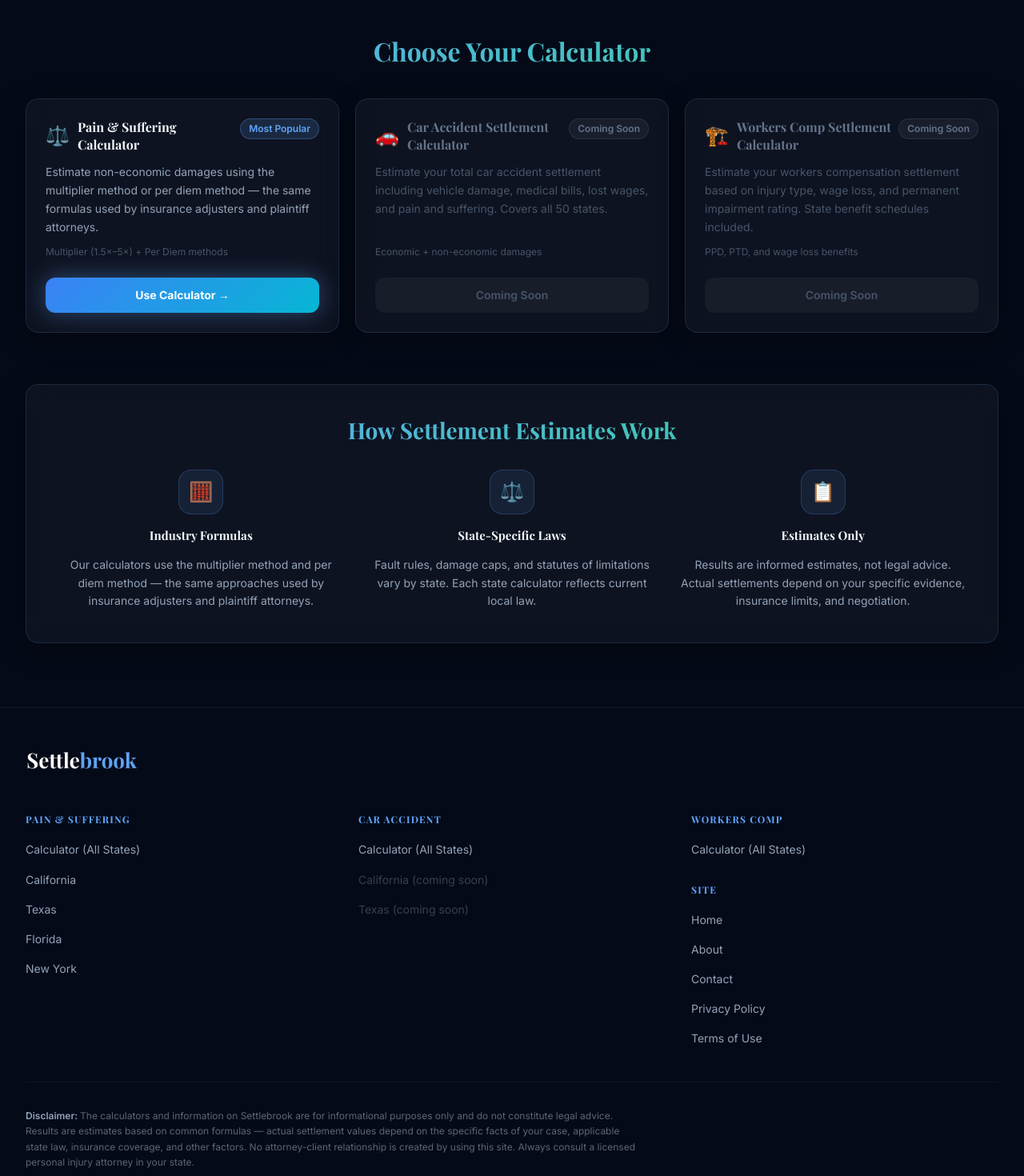
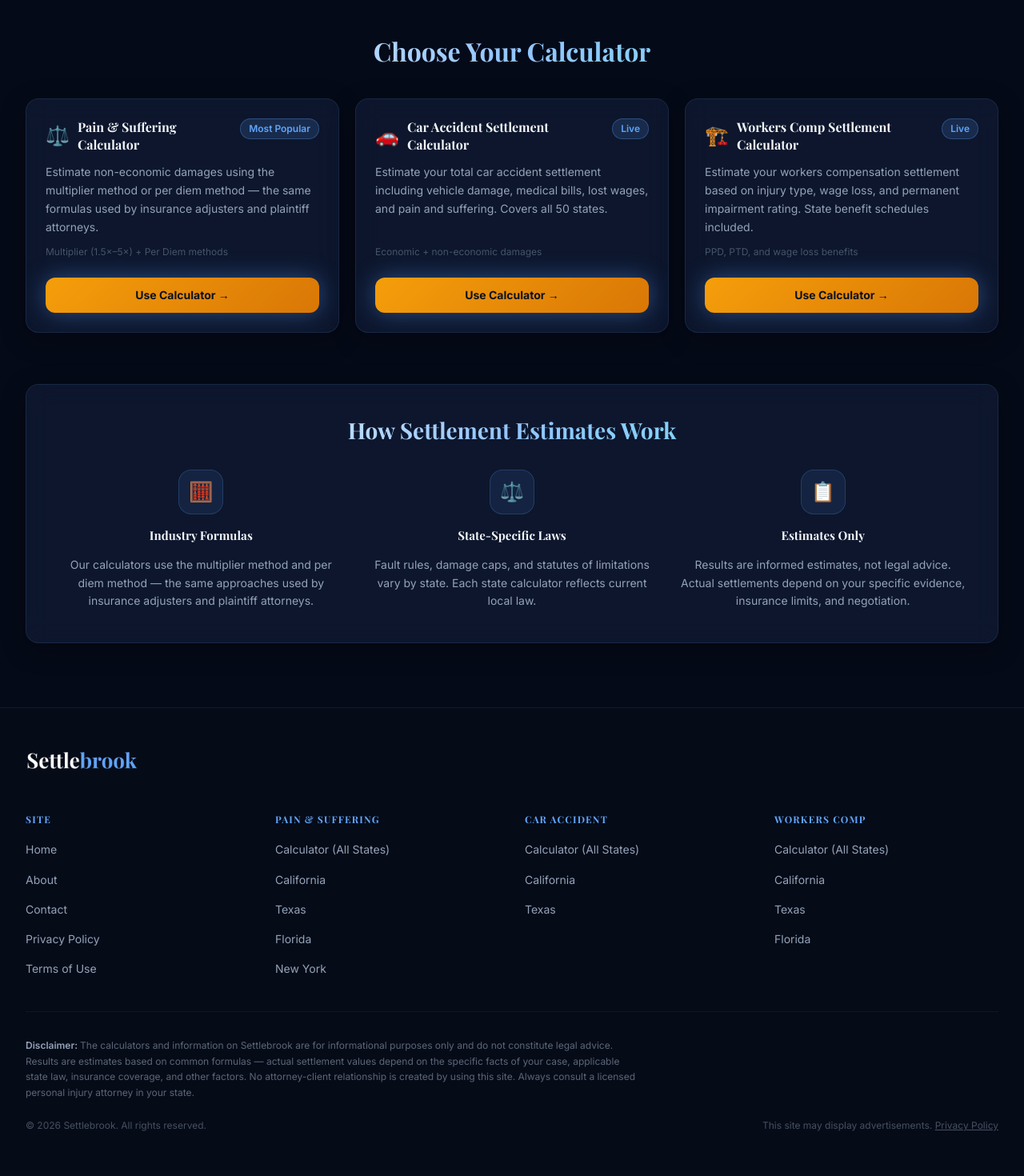
Before and after one commit to ab-554/settlebrook, a Next.js app: page / in a window 1280 px wide. Shown: the part 880-2350 px from the top of the page at 80% size. Built offline with nearby package versions, Linux system fonts and the light colour scheme.

Commit message:
Redesign footer to 4 columns, hero gradient consistent across all pages, update footer links

```diff
--- a/app/car-accident-settlement-calculator/[state]/page.tsx
+++ b/app/car-accident-settlement-calculator/[state]/page.tsx
@@ -329,7 +329,7 @@ export default function StateCarAccidentPage({ params }: { params: { state: stri
       <main className="min-h-screen" style={{ backgroundColor: '#050A18' }}>
 
         {/* ── PAGE HEADER ── */}
-        <header style={{ backgroundColor: '#0D1526', borderBottom: '1px solid rgba(99,179,237,0.10)' }}>
+        <header style={{ background: 'linear-gradient(180deg, #0D1B3E 0%, #091426 35%, #060C1A 70%, #050A14 100%)', borderBottom: '1px solid rgba(99,179,237,0.10)' }}>
           <div className="max-w-7xl mx-auto px-6 sm:px-8 py-7 sm:py-9">
             <BreadcrumbNav items={[
               { label: 'Home', href: '/' },
--- a/app/car-accident-settlement-calculator/page.tsx
+++ b/app/car-accident-settlement-calculator/page.tsx
@@ -134,7 +134,7 @@ export default function CarAccidentCalculatorPage() {
       <main className="min-h-screen" style={{ backgroundColor: '#050A18' }}>
 
         {/* ── PAGE HEADER ── */}
-        <header style={{ backgroundColor: '#0D1526', borderBottom: '1px solid rgba(99,179,237,0.10)' }}>
+        <header style={{ background: 'linear-gradient(180deg, #0D1B3E 0%, #091426 35%, #060C1A 70%, #050A14 100%)', borderBottom: '1px solid rgba(99,179,237,0.10)' }}>
           <div className="max-w-7xl mx-auto px-6 sm:px-8 py-7 sm:py-9">
             <BreadcrumbNav items={[
               { label: 'Home', href: '/' },
--- a/app/globals.css
+++ b/app/globals.css
@@ -11,7 +11,7 @@
   --font-body: 'Inter', 'Source Sans 3', system-ui, sans-serif;
 
   /* Backgrounds */
-  --bg-base:       #050A18;
+  --bg-base:       #080D1A;
   --bg-secondary:  #0D1526;
   --bg-card:       rgba(255, 255, 255, 0.04);
 
@@ -46,7 +46,7 @@
 @layer base {
   html {
     scroll-behavior: smooth;
-    background-color: var(--bg-base);
+    background-color: #080D1A;
     color: var(--text-body);
     font-family: var(--font-body);
     font-size: 16px;
@@ -54,7 +54,7 @@
   }
 
   body {
-    background-color: var(--bg-base);
+    background-color: #080D1A;
     color: var(--text-body);
   }
 
@@ -123,7 +123,7 @@
   .heading-gradient {
     font-family: var(--font-display);
     font-weight: 700;
-    background: linear-gradient(135deg, #60A5FA, #34D399);
+    background: linear-gradient(135deg, #FFFFFF 0%, #93C5FD 50%, #67E8F9 100%);
     -webkit-background-clip: text;
     -webkit-text-fill-color: transparent;
     background-clip: text;
@@ -137,10 +137,10 @@
 
   /* ── Glass card ── */
   .glass-card {
-    background: var(--bg-card);
+    background: rgba(15, 25, 50, 0.8);
     backdrop-filter: blur(16px);
     -webkit-backdrop-filter: blur(16px);
-    border: 1px solid var(--border-card);
+    border: 1px solid rgba(99, 179, 237, 0.12);
     border-radius: 16px;
     box-shadow: 0 8px 32px rgba(0, 0, 0, 0.3);
     transition: all 0.3s ease;
@@ -152,8 +152,8 @@
 
   /* ── Button primary ── */
   .btn-primary {
-    background: var(--gradient-btn);
-    color: #ffffff;
+    background: linear-gradient(135deg, #F59E0B, #D97706);
+    color: #0B1220;
     font-weight: 700;
     border-radius: 12px;
     transition: all 0.2s ease;
--- a/app/layout.tsx
+++ b/app/layout.tsx
@@ -97,7 +97,7 @@ export default function RootLayout({ children }: { children: React.ReactNode })
       </head>
       <body
         className="antialiased min-h-screen flex flex-col"
-        style={{ backgroundColor: '#050A18', color: '#E2E8F0', fontFamily: 'var(--font-body)' }}
+        style={{ backgroundColor: '#080D1A', color: '#E2E8F0', fontFamily: 'var(--font-body)' }}
       >
         <a
           href="#main-content"
--- a/app/page.tsx
+++ b/app/page.tsx
@@ -32,8 +32,8 @@ const TOOLS = [
     title: 'Car Accident Settlement Calculator',
     description: 'Estimate your total car accident settlement including vehicle damage, medical bills, lost wages, and pain and suffering. Covers all 50 states.',
     stats: 'Economic + non-economic damages',
-    badge: 'Coming Soon',
-    available: false,
+    badge: 'Live',
+    available: true,
     icon: '🚗',
   },
   {
@@ -41,8 +41,8 @@ const TOOLS = [
     title: 'Workers Comp Settlement Calculator',
     description: 'Estimate your workers compensation settlement based on injury type, wage loss, and permanent impairment rating. State benefit schedules included.',
     stats: 'PPD, PTD, and wage loss benefits',
-    badge: 'Coming Soon',
-    available: false,
+    badge: 'Live',
+    available: true,
     icon: '🏗️',
   },
 ]
@@ -50,7 +50,7 @@ const TOOLS = [
 const TRUST_BADGES = [
   { icon: '🛡️', label: 'No Signup Required' },
   { icon: '🔒', label: 'No Personal Data Collected' },
-  { icon: '✅', label: 'Updated for 2025 State Laws' },
+  { icon: '✅', label: 'Updated for 2026 State Laws' },
   { icon: '⚡', label: 'Instant Results' },
 ]
 
@@ -92,7 +92,7 @@ export default function HomePage() {
           className="relative overflow-hidden flex flex-col items-center justify-center text-center px-4"
           style={{
             minHeight: '100vh',
-            background: 'radial-gradient(ellipse at top, #1E3A5F 0%, #050A18 70%)',
+            background: 'linear-gradient(180deg, #0D1B3E 0%, #091426 35%, #060C1A 70%, #050A14 100%)',
           }}
         >
           {/* Orbs */}
@@ -148,9 +148,9 @@ export default function HomePage() {
             {/* H1 */}
             <h1
               className="animate-fade-in-up-d1 heading-gradient"
-              style={{ fontSize: 'clamp(36px, 6vw, 60px)', fontWeight: 700, lineHeight: 1.1, letterSpacing: '-0.02em' }}
+              style={{ fontSize: 'clamp(38px, 5.5vw, 64px)', fontWeight: 800, lineHeight: 1.1, letterSpacing: '-0.02em' }}
             >
-              Free Personal Injury<br />Settlement Calculators
+              Know what your injury claim<br />is really worth
             </h1>
 
             {/* Sub */}
@@ -158,8 +158,7 @@ export default function HomePage() {
               className="animate-fade-in-up-d2 max-w-2xl text-lg leading-relaxed"
               style={{ color: '#94A3B8' }}
             >
-              Estimate your injury settlement using the same formulas used by insurance adjusters
-              and plaintiff attorneys. Free, instant, and covers all 50 states.
+              Get a calm, data-backed estimate of your settlement in minutes — built from real personal injury outcomes. No pressure, no spam.
             </p>
 
             {/* Trust badges */}
--- a/app/pain-and-suffering-calculator/[state]/page.tsx
+++ b/app/pain-and-suffering-calculator/[state]/page.tsx
@@ -132,7 +132,7 @@ export default function StatePainSufferingPage({ params }: { params: { state: st
       <main className="min-h-screen" style={{ backgroundColor: '#050A18' }}>
 
         {/* ── PAGE HEADER ── */}
-        <header style={{ backgroundColor: '#0D1526', borderBottom: '1px solid rgba(99,179,237,0.10)' }}>
+        <header style={{ background: 'linear-gradient(180deg, #0D1B3E 0%, #091426 35%, #060C1A 70%, #050A14 100%)', borderBottom: '1px solid rgba(99,179,237,0.10)' }}>
           <div className="max-w-7xl mx-auto px-6 sm:px-8 py-7 sm:py-9">
             <BreadcrumbNav items={[
               { label: 'Home', href: '/' },
--- a/app/pain-and-suffering-calculator/page.tsx
+++ b/app/pain-and-suffering-calculator/page.tsx
@@ -124,7 +124,7 @@ export default function PainSufferingCalculatorPage() {
       <main className="min-h-screen" style={{ backgroundColor: '#050A18' }}>
 
         {/* ── PAGE HEADER ── */}
-        <header style={{ backgroundColor: '#0D1526', borderBottom: '1px solid rgba(99,179,237,0.10)' }}>
+        <header style={{ background: 'linear-gradient(180deg, #0D1B3E 0%, #091426 35%, #060C1A 70%, #050A14 100%)', borderBottom: '1px solid rgba(99,179,237,0.10)' }}>
           <div className="max-w-7xl mx-auto px-6 sm:px-8 py-7 sm:py-9">
             <BreadcrumbNav items={[
               { label: 'Home', href: '/' },
--- a/app/workers-comp-settlement-calculator/[state]/page.tsx
+++ b/app/workers-comp-settlement-calculator/[state]/page.tsx
@@ -195,7 +195,7 @@ export default function StateWorkersCompPage({ params }: { params: { state: stri
       <main className="min-h-screen" style={{ backgroundColor: '#050A18' }}>
 
         {/* ── PAGE HEADER / HERO ── */}
-        <header style={{ backgroundColor: '#0D1526', borderBottom: '1px solid rgba(99,179,237,0.10)' }}>
+        <header style={{ background: 'linear-gradient(180deg, #0D1B3E 0%, #091426 35%, #060C1A 70%, #050A14 100%)', borderBottom: '1px solid rgba(99,179,237,0.10)' }}>
           <div className="max-w-7xl mx-auto px-6 sm:px-8 py-7 sm:py-9">
             <BreadcrumbNav items={[
               { label: 'Home', href: '/' },
--- a/app/workers-comp-settlement-calculator/page.tsx
+++ b/app/workers-comp-settlement-calculator/page.tsx
@@ -144,7 +144,7 @@ export default function WorkersCompCalculatorPage() {
       <main className="min-h-screen" style={{ backgroundColor: '#050A18' }}>
 
         {/* ── PAGE HEADER / HERO ── */}
-        <header style={{ backgroundColor: '#0D1526', borderBottom: '1px solid rgba(99,179,237,0.10)' }}>
+        <header style={{ background: 'linear-gradient(180deg, #0D1B3E 0%, #091426 35%, #060C1A 70%, #050A14 100%)', borderBottom: '1px solid rgba(99,179,237,0.10)' }}>
           <div className="max-w-7xl mx-auto px-6 sm:px-8 py-7 sm:py-9">
             <BreadcrumbNav items={[
               { label: 'Home', href: '/' },
--- a/components/layout/Footer.tsx
+++ b/components/layout/Footer.tsx
@@ -14,7 +14,7 @@ export default function Footer() {
     <footer
       className="mt-auto"
       style={{
-        backgroundColor: '#050A18',
+        backgroundColor: '#060B18',
         borderTop: '1px solid rgba(99,179,237,0.10)',
       }}
     >
@@ -27,7 +27,29 @@ export default function Footer() {
           </Link>
         </div>
 
-        <div className="grid grid-cols-2 sm:grid-cols-3 gap-8 mb-10">
+        <div className="grid grid-cols-2 sm:grid-cols-4 gap-8 mb-10">
+
+          {/* Site */}
+          <div>
+            <h3 className="text-xs font-bold uppercase tracking-widest mb-4" style={{ color: '#60A5FA' }}>
+              Site
+            </h3>
+            <ul className="flex flex-col gap-2.5">
+              {[
+                { href: '/', label: 'Home' },
+                { href: '/about/', label: 'About' },
+                { href: '/contact/', label: 'Contact' },
+                { href: '/privacy-policy/', label: 'Privacy Policy' },
+                { href: '/terms-of-use/', label: 'Terms of Use' },
+              ].map((link) => (
+                <li key={link.href}>
+                  <Link href={link.href} className="text-sm transition-colors" style={{ color: '#94A3B8' }}>
+                    {link.label}
+                  </Link>
+                </li>
+              ))}
+            </ul>
+          </div>
 
           {/* Pain & Suffering */}
           <div>
@@ -61,45 +83,48 @@ export default function Footer() {
                   Calculator (All States)
                 </Link>
               </li>
-              {priorityStates.slice(0, 2).map((state) => (
-                <li key={state.slug}>
-                  <span className="text-sm" style={{ color: 'rgba(148,163,184,0.35)' }}>{state.name} (coming soon)</span>
-                </li>
-              ))}
+              <li>
+                <Link href="/car-accident-settlement-calculator/california/" className="text-sm transition-colors" style={{ color: '#94A3B8' }}>
+                  California
+                </Link>
+              </li>
+              <li>
+                <Link href="/car-accident-settlement-calculator/texas/" className="text-sm transition-colors" style={{ color: '#94A3B8' }}>
+                  Texas
+                </Link>
+              </li>
             </ul>
           </div>
 
-          {/* Workers Comp + Site */}
+          {/* Workers Comp */}
           <div>
             <h3 className="text-xs font-bold uppercase tracking-widest mb-4" style={{ color: '#60A5FA' }}>
               Workers Comp
             </h3>
-            <ul className="flex flex-col gap-2.5 mb-7">
+            <ul className="flex flex-col gap-2.5">
               <li>
                 <Link href="/workers-comp-settlement-calculator/" className="text-sm transition-colors" style={{ color: '#94A3B8' }}>
                   Calculator (All States)
                 </Link>
               </li>
-            </ul>
-            <h3 className="text-xs font-bold uppercase tracking-widest mb-4" style={{ color: '#60A5FA' }}>
-              Site
-            </h3>
-            <ul className="flex flex-col gap-2.5">
-              {[
-                { href: '/', label: 'Home' },
-                { href: '/about/', label: 'About' },
-                { href: '/contact/', label: 'Contact' },
-                { href: '/privacy-policy/', label: 'Privacy Policy' },
-                { href: '/terms-of-use/', label: 'Terms of Use' },
-              ].map((link) => (
-                <li key={link.href}>
-                  <Link href={link.href} className="text-sm transition-colors" style={{ color: '#94A3B8' }}>
-                    {link.label}
-                  </Link>
-                </li>
-              ))}
+              <li>
+                <Link href="/workers-comp-settlement-calculator/california/" className="text-sm transition-colors" style={{ color: '#94A3B8' }}>
+                  California
+                </Link>
+              </li>
+              <li>
+                <Link href="/workers-comp-settlement-calculator/texas/" className="text-sm transition-colors" style={{ color: '#94A3B8' }}>
+                  Texas
+                </Link>
+              </li>
+              <li>
+                <Link href="/workers-comp-settlement-calculator/florida/" className="text-sm transition-colors" style={{ color: '#94A3B8' }}>
+                  Florida
+                </Link>
+              </li>
             </ul>
           </div>
+
         </div>
 
         {/* Disclaimer */}
```
